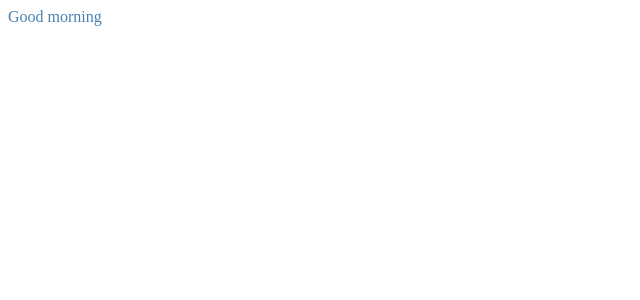
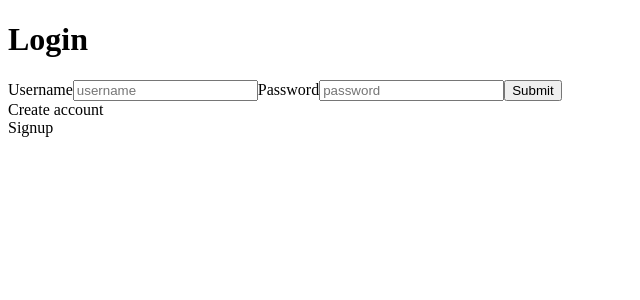
Before and after one commit to rarepearlgirl/myFlix-client, a React (Vite) app: page / in a window 1280 px wide. Shown: the top 300 px of the page, without its empty margins (0-640 px from the left). Built offline with nearby package versions, Linux system fonts and the light colour scheme.

Commit message:
loginView

```diff
--- a/src/components/login-view/login-view.jsx
+++ b/src/components/login-view/login-view.jsx
@@ -3,7 +3,7 @@ import { Register } from "../signup-view/signup-view";
 import { useState } from "react";
 
 
-export const LoginView = ({ onLoginSubmit }) => {
+export const LoginView = () => {
    const [userName, setUserName] = useState("");
    const [pass, setPass] = useState("");
    const [clicked, setClicked] = useState(false);
@@ -24,16 +24,17 @@ export const LoginView = ({ onLoginSubmit }) => {
             if (data.user) {
                localStorage.setItem("user", JSON.stringify(data.user.Name));
                localStorage.setItem("token", data.token);
-               onLoginSubmit(data.user.Name, data.token);
+               // onLoginSubmit(data.user.Name, data.token);
             }
             else {
                alert("Login failed");
             }
          });
+   };
 
-   };
    if (!clicked) {
       console.log(clicked);
+
       return (<div className="login">
          <h1>Login</h1>
          <form className="form" onSubmit={handleSubmit}>
@@ -42,7 +43,7 @@ export const LoginView = ({ onLoginSubmit }) => {
             <label>Password</label>
             <input type="password" name="password" placeholder="password" value={pass} onChange={(e) => setPass(e.target.value)} required></input>
             <button type="submit">Submit</button>
-            <div className="signup">No account?<br />
+            <div className="signup">Create account<br />
                <div onClick={() => {
                   console.log("signup clicked");
                   setClicked(true);
--- a/src/index.jsx
+++ b/src/index.jsx
@@ -1,16 +1,11 @@
 import { createRoot } from 'react-dom/client';
+import {LoginView} from "./components/login-view/login-view"
 
 // Import statement to indicate that you need to bundle `./index.scss`
 import "./index.scss";
 
 // Main component (will eventually use all the others)
-const MyFlixApplication = () => {
-  return (
-    <div className="my-flix">
-      <div>Good morning</div>
-    </div>
-  );
-};
+const MyFlixApplication = () => <LoginView/>;
 
 // Finds the root of your app
 const container = document.querySelector("#root");
```
Also changed, not shown: .gitignore.txt (deleted), 3 other files (tests, documents, lock files or other folders).
